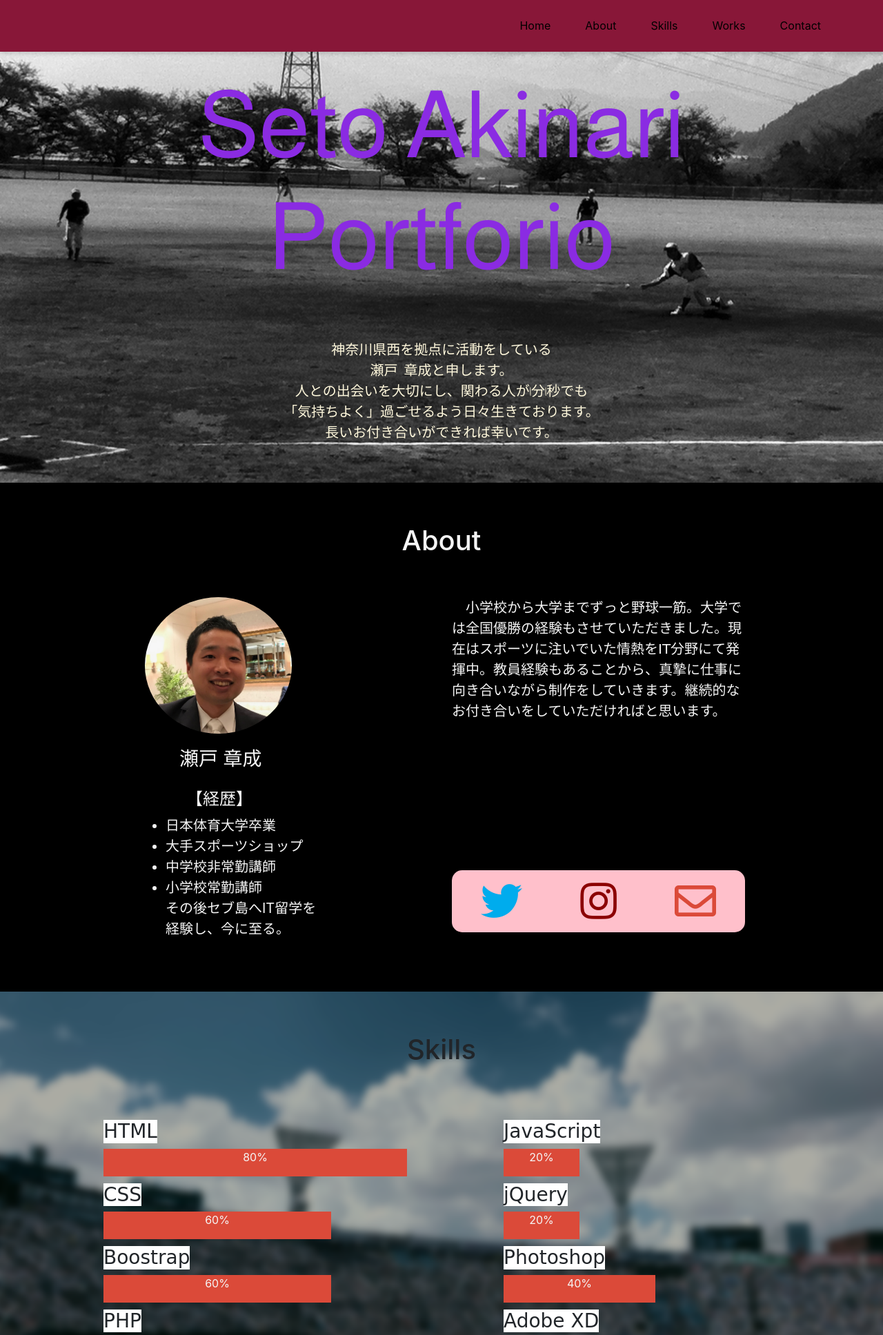
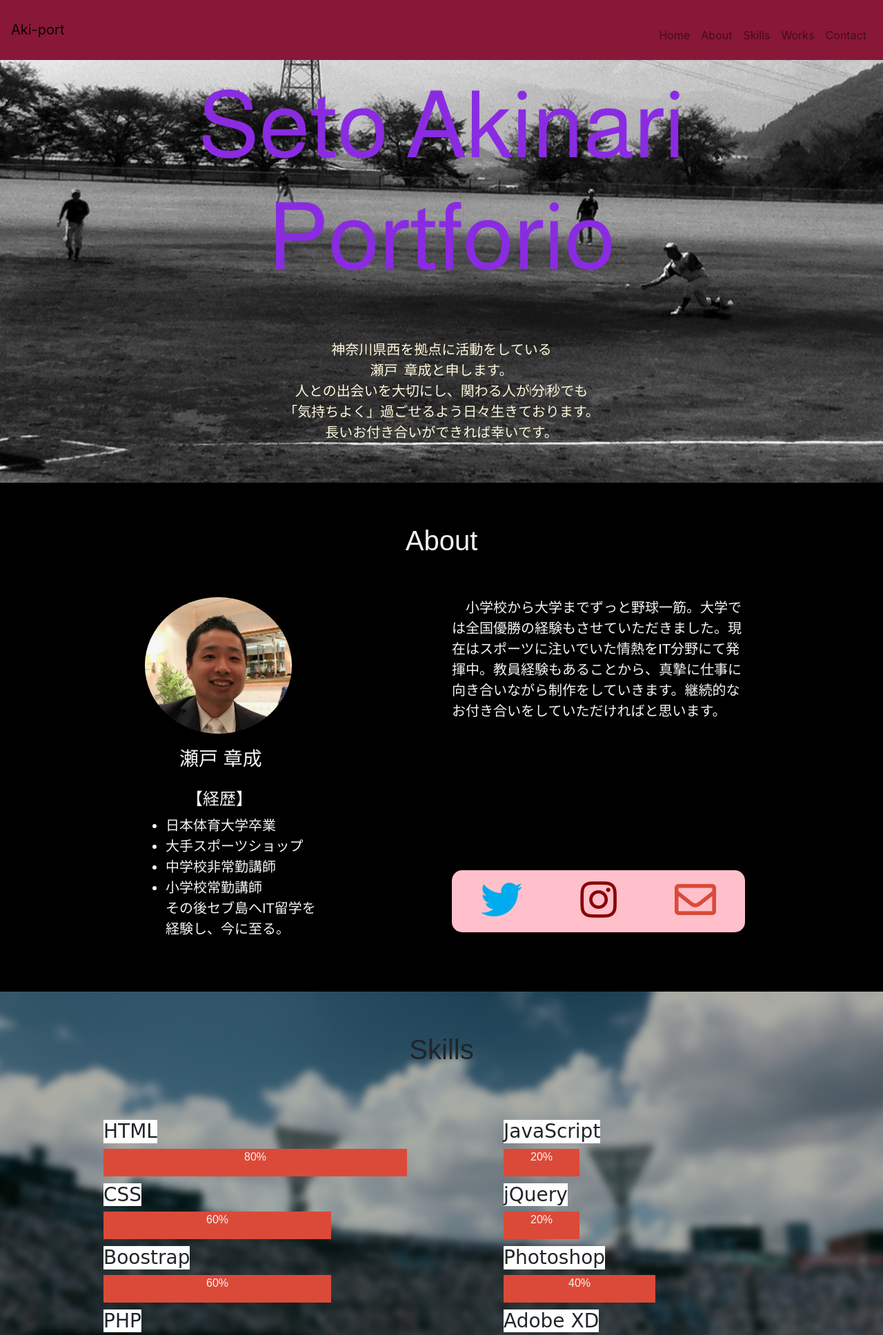
Before and after one commit to AkinariSeto/aki-port, a PHP site: page / in a window 1280 px wide. Shown: the top 1936 px of the page at 69% size. Run offline with PHP 8.4, Linux system fonts and the light colour scheme; some libraries are stand-ins or nearby versions.

Commit message:
10/22 18:00

```diff
--- a/index.html
+++ b/index.html
@@ -24,13 +24,21 @@
   <!-- header -->
   <header>
     <div class="header">
-      <ul class="menu">
-        <li><a href="#top-wrapper" class="">Home</a></li>
-        <li><a href="#about-wrapper" class="">About</a></li>
-        <li><a href="#skills-wrapper" class="">Skills</a></li>
-        <li><a href="#works-wrapper" class="">Works</a></li>
-        <li><a href="#contact-wrapper" class="">Contact</a></li>
-      </ul>
+      <nav class="navbar navbar-expand-lg navbar-light">
+          <a class="navbar-brand" href="#top-wrapper"><p>Aki-port</p></a>
+        <button class="navbar-toggler" type="button" data-toggle="collapse" data-target="#navbar">
+            <span class="navbar-toggler-icon"></span>
+          </button>
+          <div class=" collapse navbar-collapse" id="navbar">
+            <ul class="menu navbar-nav ml-auto">
+              <li><a href="#top-wrapper" class="nav-link">Home</a></li>
+              <li><a href="#about-wrapper" class="nav-link">About</a></li>
+              <li><a href="#skills-wrapper" class="nav-link">Skills</a></li>
+              <li><a href="#works-wrapper" class="nav-link">Works</a></li>
+              <li><a href="#contact-wrapper" class="nav-link">Contact</a></li>
+            </ul>
+          </div>
+    </nav>
     </div>
   </header>
 
@@ -156,7 +164,7 @@
       <input id="mail2" type="email" name="mail" placeholder="メールアドレス(確認用)を入力してください"><br>
       <label for="comment">コメント</label><br>
       <textarea id="comment" name="comment" placeholder="お問い合わせの内容を入力してください"></textarea><br>
-      <button type="button">送信</button>
+      <button type="button">送  信</button>
     </div>
     <div class="twitter-form">
       <p>お問い合わせ内容はTwitterでも受け付けております。<br>お気軽にお問い合わせください。</p>
--- a/style.css
+++ b/style.css
@@ -7,22 +7,12 @@ header {
     z-index:999;
     height: 75px;
     opacity: 1;
+    padding-top: 15px;
 }
 
-.header {
-    padding-top: 5px;
-    margin-top: 20px;
-}
 
-.menu {
-    float: right;
-    list-style: none;
-    display: flex;
-    padding-right: 40px;
-}
-
-.header a {
-    padding-right: 50px;
+.header nav {
+    background-color: #881738;
 }
 
 .menu a {
@@ -67,6 +57,7 @@ header {
     padding-bottom: 60px;
     background-color:black;
     color: whitesmoke;
+    font-family: "futera","memo","游ゴシック体", YuGothic, "游ゴシック", "Yu Gothic", "メイリオ", sans-serif;
 }
 
 .about-wrapper h1 {
@@ -149,6 +140,7 @@ header {
     background-image: url(img/yokosuta1.png);
     background-size: cover;
     padding-bottom: 80px;
+    font-family: "futera","memo","游ゴシック体", YuGothic, "游ゴシック", "Yu Gothic", "メイリオ", sans-serif;
 }
 
 .skills-wrapper h1 {
@@ -186,6 +178,7 @@ header {
     width: 100%;
     height: 600px;
     background-color: #fff;
+    font-family: "futera","memo","游ゴシック体", YuGothic, "游ゴシック", "Yu Gothic", "メイリオ", sans-serif;
 }
 
 .works-wrapper h1 {
@@ -225,6 +218,7 @@ header {
 .contact-wrapper {
     background-color: black;
     color: white;
+    font-family: "futera","memo","游ゴシック体", YuGothic, "游ゴシック", "Yu Gothic", "メイリオ", sans-serif;
 }
 
 .contact-wrapper h1 {
@@ -317,3 +311,18 @@ footer {
     padding-top: 24px;
     padding-left: 30px;
 }
+
+
+/* responsive */
+
+@media(max-width: 1000px) {
+
+}
+
+
+
+
+
+@media(max-width: 670px) {
+
+}
```
